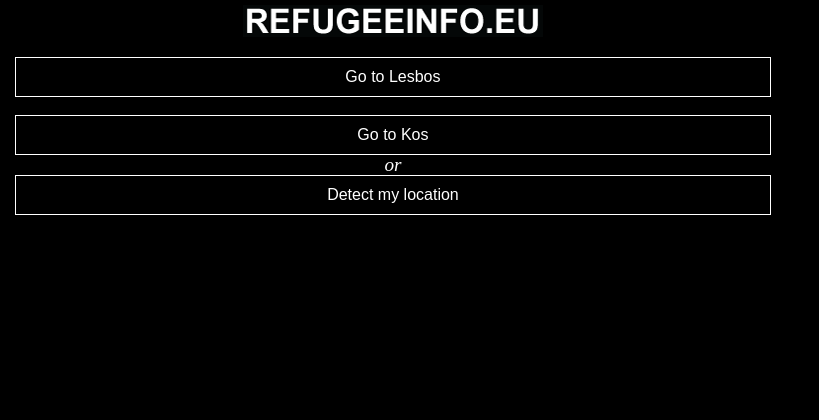
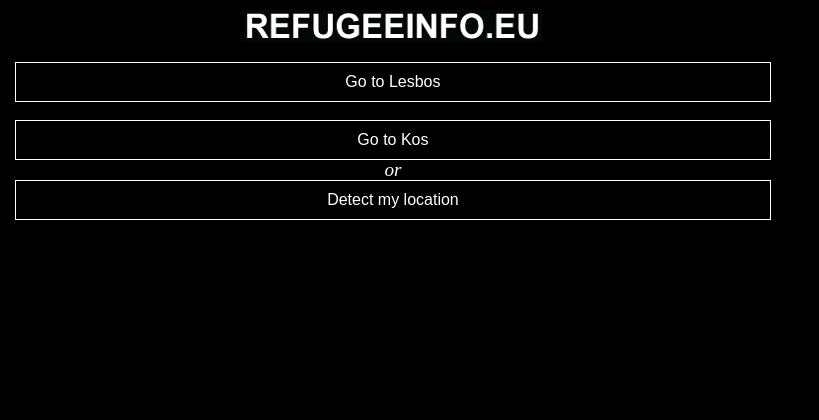
Before and after one commit to benrito/refugeeinfo.eu, a Django app: template main/templates/landing.html in a window 1280 px wide. Shown: the top 420 px of the page, without its empty margins (0-819 px from the left). Before the commit the page ends 215 px from the top, so only its background shows below. Run offline with Django 3.2, Linux system fonts and the light colour scheme; the template is opened without the code that fills it, so the values that code supplies are empty.

Commit message:
New Banner

```diff
--- a/main/templates/landing.html
+++ b/main/templates/landing.html
@@ -92,7 +92,7 @@
 </head>
 <body>
 <div id="overlay">
-    <div style="text-align: center; margin-top: 5px"><img src="{% static "wordmark.png" %}"></div>
+    <div style="text-align: center; margin-top: 10px"><img src="{% static "wordmark.png" %}"></div>
 
     <p>
         {% for l in languages %}
```
